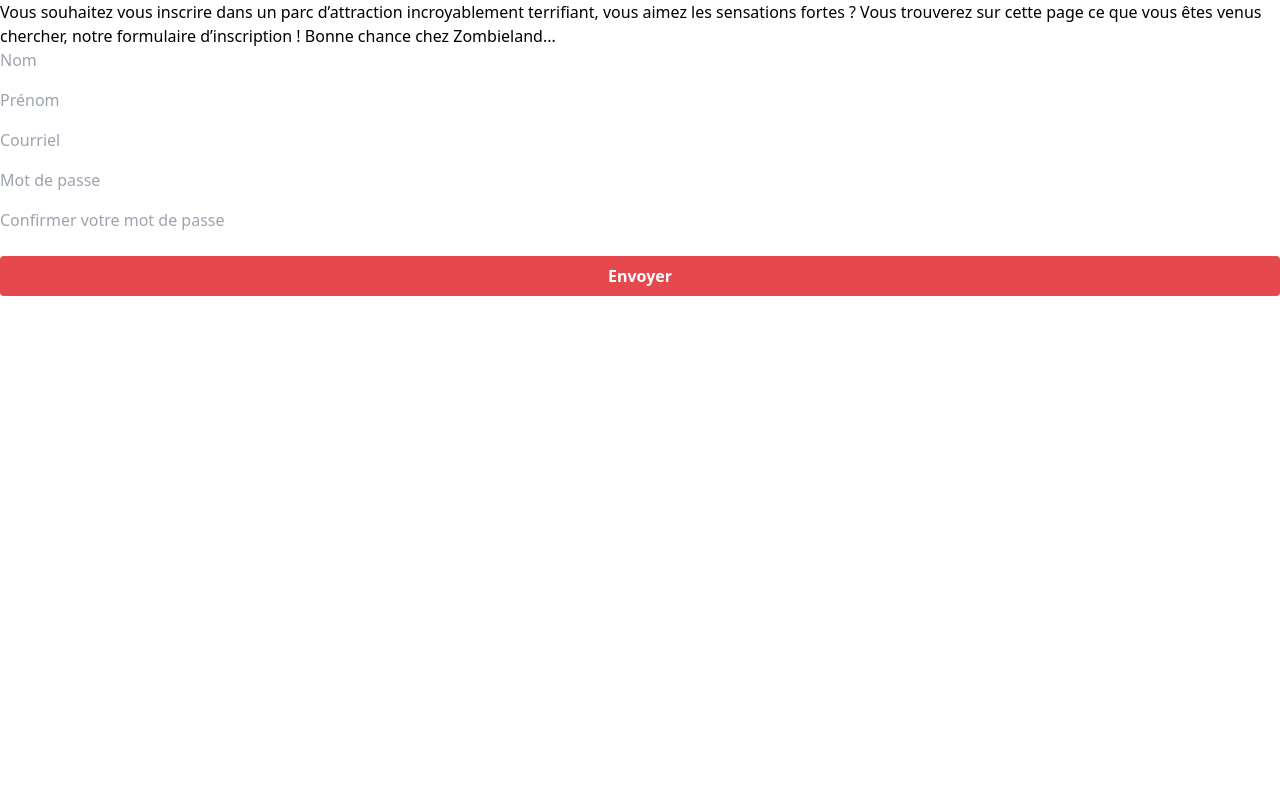
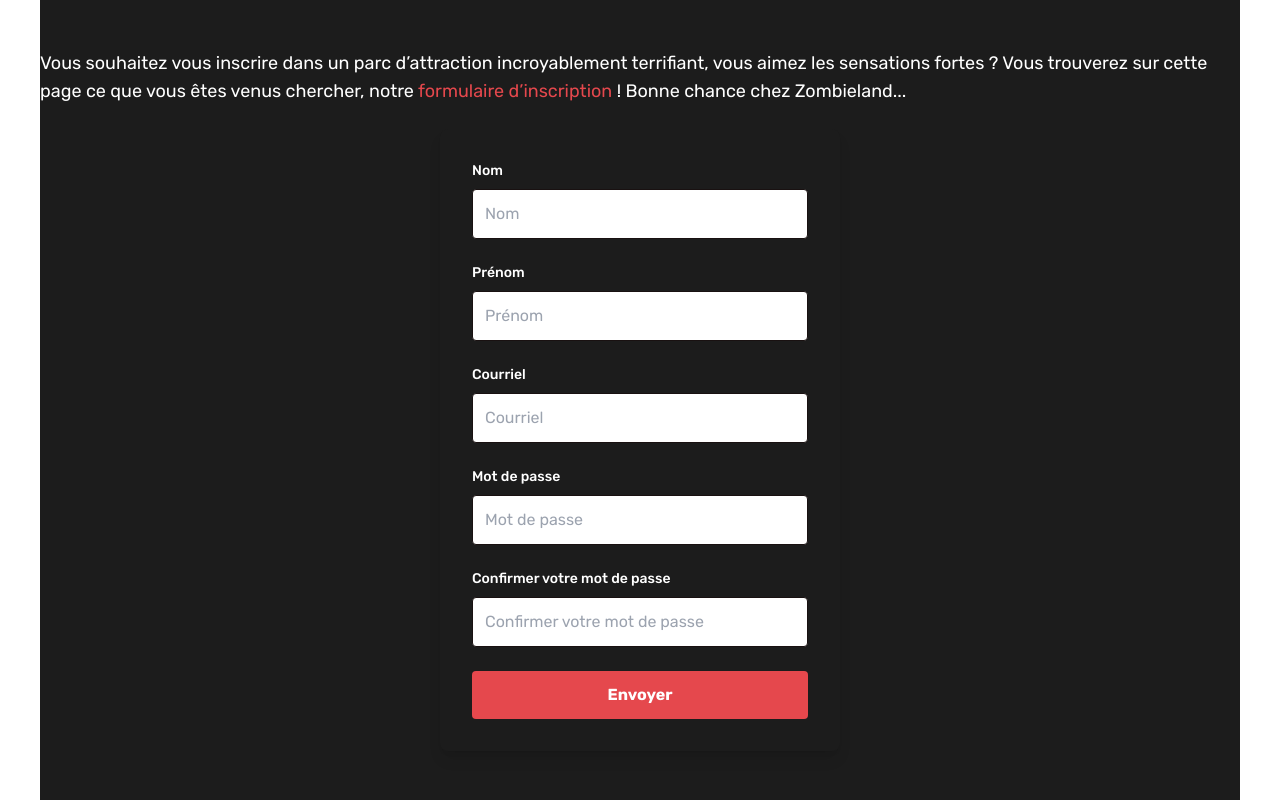
Before and after one commit to Pauline-Devavry/projet-zombieland-fork, a React (Vite) app in the folder client/: page /inscription in a window 1280 px wide. Built offline with nearby package versions, Linux system fonts and the light colour scheme.

Commit message:
S1D3 client - Inscription CSS

```diff
--- a/client/src/pages/Inscription.jsx
+++ b/client/src/pages/Inscription.jsx
@@ -18,77 +18,188 @@ function Inscription() {
         console.log('Confirm Password:', confirmPassword)
 
     };
+
     return (
-        <div>
-            <h2>
+        <div className="min-h-screen max-w-[75rem] mx-auto flex flex-col justify-center items-center bg-backgroundColor text-white font-rubik">
+            <div className="w-full">
+                <h2 className="text-lg mb-6">
                     Vous souhaitez vous inscrire dans un parc d’attraction incroyablement terrifiant, vous aimez les sensations fortes ? {' '}
                     Vous trouverez sur cette page ce que vous êtes venus chercher, notre {' '}
-                <span>formulaire d’inscription </span>! {' '}
+                    <span className="text-primaryColor">formulaire d’inscription </span>! {' '}
                     Bonne chance chez Zombieland...
                 </h2>
+                {/* </div>
 
-            <form onSubmit={handleLogin}>
-                <div className="mb-4">
+                <div className="min-h-screen flex flex-col justify-center items-center bg-backgroundColor text-white font-rubik"> */}
+
+                <form onSubmit={handleLogin} className="bg-backgroundColor max-w-[400px] mx-auto p-8 rounded-lg shadow-lg">
+                    <div className="mb-6">
+                        <label className="block text-sm font-medium mb-2" htmlFor="name">
+                            Nom
+                        </label>
                         <input
+                            id="name"
                             type="text"
                             value={name}
                             onChange={(e) => setName(e.target.value)}
                             placeholder="Nom"
                             required
+                            className="w-full p-3 bg-white text-black border border-borderColor rounded focus:outline-none focus:ring-2 focus:ring-primaryColor"
                         />
                     </div>
-                <div className="mb-4">
+                    <div className="mb-6">
+                        <label className="block text-sm font-medium mb-2" htmlFor="lastname">
+                            Prénom
+                        </label>
                         <input
+                            id="lastname"
                             type="text"
                             value={lastname}
                             onChange={(e) => setLastname(e.target.value)}
                             placeholder="Prénom"
                             required
+                            className="w-full p-3 bg-white text-black border border-borderColor rounded focus:outline-none focus:ring-2 focus:ring-primaryColor"
                         />
                     </div>
 
-              <div className="mb-4">
+                    <div className="mb-6">
+                        <label className="block text-sm font-medium mb-2" htmlFor="email">
+                            Courriel
+                        </label>
                         <input
+                            id="email"
                             type="email"
                             value={email}
                             onChange={(e) => setEmail(e.target.value)}
                             placeholder="Courriel"
                             required
+                            className="w-full p-3 bg-white text-black border border-borderColor rounded focus:outline-none focus:ring-2 focus:ring-primaryColor"
                         />
                     </div>
 
-              <div className="mb-4">
+                    <div className="mb-6">
+                        <label className="block text-sm font-medium mb-2" htmlFor="password">
+                            Mot de passe
+                        </label>
                         <input
+                            id="password"
                             type="password"
                             value={password}
                             onChange={(e) => setPassword(e.target.value)}
                             placeholder="Mot de passe"
                             required
+                            className="w-full p-3 bg-white text-black border border-borderColor rounded focus:outline-none focus:ring-2 focus:ring-primaryColor"
                         />
                     </div>
 
-              <div className="mb-4">
+                    <div className="mb-6">
+                        <label className="block text-sm font-medium mb-2" htmlFor="confirmPassword">
+                            Confirmer votre mot de passe
+                        </label>
                         <input
-                        type="confirmPassword"
+                            id="confirmPassword"
+                            type="password"
                             value={confirmPassword}
                             onChange={(e) => setConfirmPassword(e.target.value)}
                             placeholder="Confirmer votre mot de passe"
                             required
+                            className="w-full p-3 bg-white text-black border border-borderColor rounded focus:outline-none focus:ring-2 focus:ring-primaryColor"
                         />
                     </div>
 
                     <div className="mt-6">
                         <button
                             type="submit"
-              className="w-full py-2 bg-primaryColor text-white font-bold rounded hover:bg-red-600 focus:outline-none focus:ring-2 focus:ring-primaryColor"
+                            className="w-full py-3 bg-primaryColor text-white font-bold rounded hover:bg-red-600 focus:outline-none focus:ring-2 focus:ring-primaryColor"
                         >
                             Envoyer
                         </button>
                     </div>
-
                 </form>
             </div>
-    )
+        </div>
+    );
 }
 
 export default Inscription;
+
+//    return (
+//         <div className="min-h-screen flex flex-col justify-center items-center bg-backgroundColor text-white font-rubik">
+//             <div className="w-full max-w-md">
+//                 <h2 className="text-center text-lg mb-6">
+//                     Vous souhaitez vous inscrire dans un parc d’attraction incroyablement terrifiant, vous aimez les sensations fortes ? {' '}
+//                     Vous trouverez sur cette page ce que vous êtes venus chercher, notre {' '}
+//                     <span className="text-primaryColor">formulaire d’inscription </span>! {' '}
+//                     Bonne chance chez Zombieland...
+//                 </h2>
+
+//                 <form onSubmit={handleLogin} className="bg-backgroundColor p-8 rounded-lg shadow-lg">
+//                     <div className="mb-4">
+//                         <input
+//                             type="text"
+//                             value={name}
+//                             onChange={(e) => setName(e.target.value)}
+//                             placeholder="Nom"
+//                             required
+//                             className="w-full p-3 bg-transparent border border-borderColor rounded text-white focus:outline-none focus:ring-2 focus:ring-primaryColor"
+//                         />
+//                     </div>
+//                     <div className="mb-4">
+//                         <input
+//                             type="text"
+//                             value={lastname}
+//                             onChange={(e) => setLastname(e.target.value)}
+//                             placeholder="Prénom"
+//                             required
+//                             className="w-full p-3 bg-transparent border border-borderColor rounded text-white focus:outline-none focus:ring-2 focus:ring-primaryColor"
+//                         />
+//                     </div>
+
+//                     <div className="mb-4">
+//                         <input
+//                             type="email"
+//                             value={email}
+//                             onChange={(e) => setEmail(e.target.value)}
+//                             placeholder="Courriel"
+//                             required
+//                             className="w-full p-3 bg-transparent border border-borderColor rounded text-white focus:outline-none focus:ring-2 focus:ring-primaryColor"
+//                         />
+//                     </div>
+
+//                     <div className="mb-4">
+//                         <input
+//                             type="password"
+//                             value={password}
+//                             onChange={(e) => setPassword(e.target.value)}
+//                             placeholder="Mot de passe"
+//                             required
+//                             className="w-full p-3 bg-transparent border border-borderColor rounded text-white focus:outline-none focus:ring-2 focus:ring-primaryColor"
+//                         />
+//                     </div>
+
+//                     <div className="mb-4">
+//                         <input
+//                             type="password"
+//                             value={confirmPassword}
+//                             onChange={(e) => setConfirmPassword(e.target.value)}
+//                             placeholder="Confirmer votre mot de passe"
+//                             required
+//                             className="w-full p-3 bg-transparent border border-borderColor rounded text-white focus:outline-none focus:ring-2 focus:ring-primaryColor"
+//                         />
+//                     </div>
+
+//                     <div className="mt-6">
+//                         <button
+//                             type="submit"
+//                             className="w-full py-3 bg-primaryColor text-white font-bold rounded hover:bg-red-600 focus:outline-none focus:ring-2 focus:ring-primaryColor"
+//                         >
+//                             Envoyer
+//                         </button>
+//                     </div>
+//                 </form>
+//             </div>
+//         </div>
+//     );
+// }
+
+// export default Inscription;
```
Lines whose indentation alone changed are shown as unchanged.
